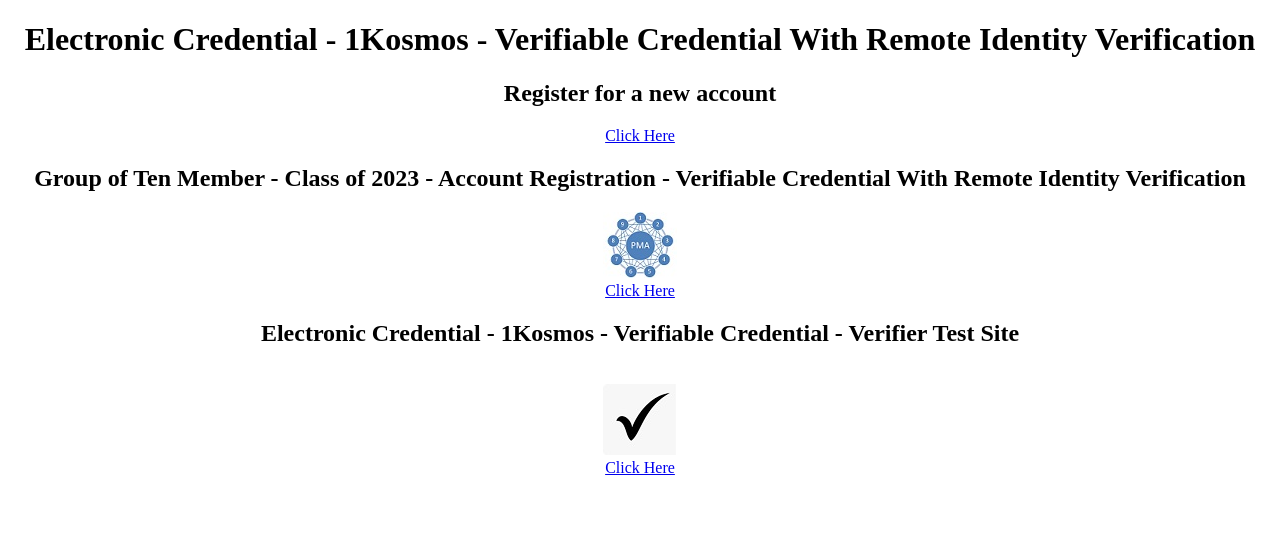
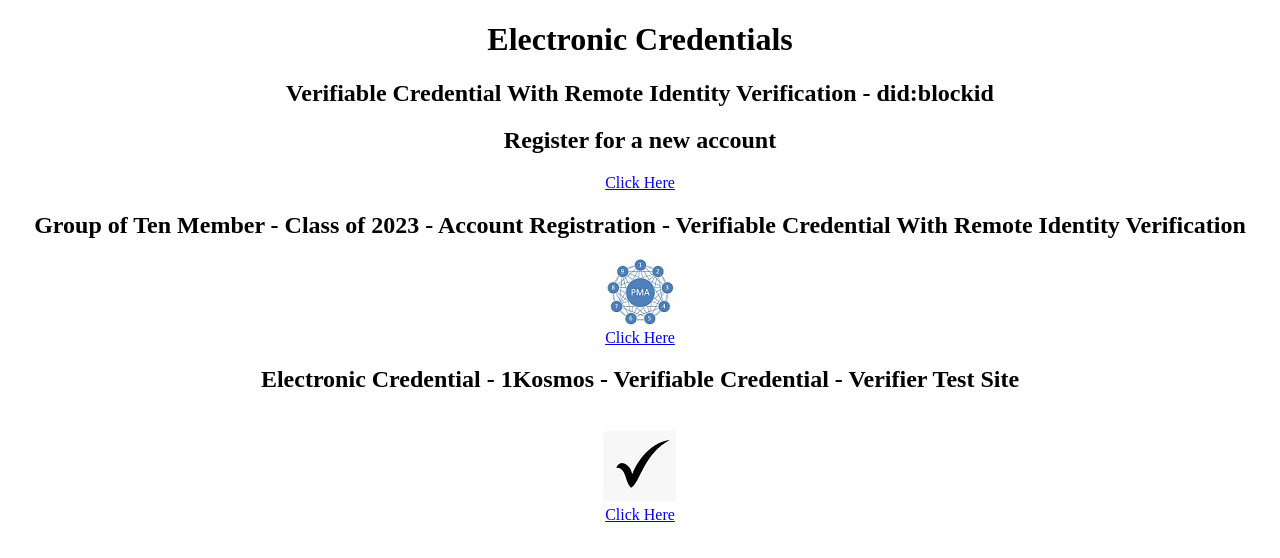
Before and after one commit to eyargholder/Electronic-Credentials, a website: page src/index.html in a window 1280 px wide. Drawn offline with Linux system fonts and the light colour scheme.

Commit message:
Update index.html

```diff
--- a/src/index.html
+++ b/src/index.html
@@ -1,10 +1,11 @@
 <!DOCTYPE html>
 <html lang="en">
 <head>
-	<title>Electronic Credential</title>
+	<title>Electronic Credentials</title>
 </head>
 <body style="text-align:center;">
-	<h1>Electronic Credential - 1Kosmos - Verifiable Credential With Remote Identity Verification</h1>
+	<h1>Electronic Credentials</h1>
+	<h2>Verifiable Credential With Remote Identity Verification - did:blockid
 	<h2>Register for a new account</h2>
 	<a href="https://1KosmosB2CDemo.b2clogin.com/1KosmosB2CDemo.onmicrosoft.com/oauth2/v2.0/authorize?p=B2C_1_1Kosmos-B2C-sign-up-in&client_id=50b1a3b2-41ff-4063-b1dc-e0894f602411&nonce=defaultNonce&redirect_uri=https%3A%2F%2Fjwt.ms&scope=openid&response_type=code&prompt=login">Click Here</a>
 	<h2>Group of Ten Member - Class of 2023 - Account Registration - Verifiable Credential With Remote Identity Verification</h2>
```
